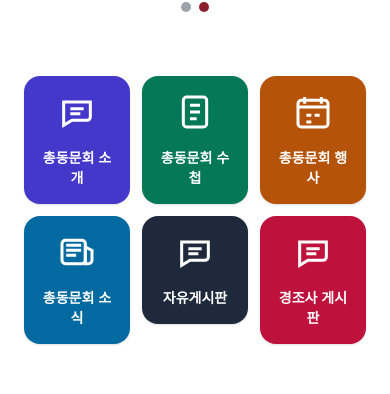
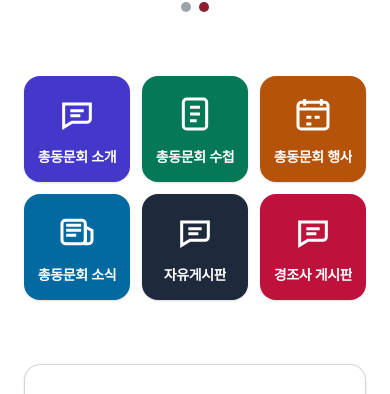
Before and after one commit to ginishuh/sogecon-app, a Next.js app in the folder apps/web/: page / in a window 390 px wide. Shown: the part 341-735 px from the top of the page. Built offline with nearby package versions, Linux system fonts and the light colour scheme; no server answers; a web font is replaced by a local one.

Commit message:
feat(web): quick actions — prevent wrap; tighter inner padding
- Label single-line (truncate/nowrap, tracking-tight)
- Reduced inner padding (px-3 md:px-4)

```diff
--- a/apps/web/app/globals.css
+++ b/apps/web/app/globals.css
@@ -297,13 +297,13 @@ a:focus-visible { outline: none; text-decoration: underline; }
   .home-quick-actions__grid { @apply grid grid-cols-3 gap-3 md:gap-4 lg:grid-cols-6; }
 
   .home-quick-actions__item {
-    @apply flex flex-col items-center justify-center gap-2 rounded-2xl p-4 text-center shadow-sm transition hover:-translate-y-0.5 hover:shadow-soft focus-visible:ring-4 focus-visible:ring-brand-accent;
+    @apply flex flex-col items-center justify-center gap-2 rounded-2xl px-3 py-4 text-center shadow-sm transition hover:-translate-y-0.5 hover:shadow-soft focus-visible:ring-4 focus-visible:ring-brand-accent md:px-4;
     aspect-ratio: 1 / 1; /* 정사각형 카드 */
   }
 
   .home-quick-actions__icon { @apply mb-2 inline-flex h-10 w-10 items-center justify-center text-white; }
 
-  .home-quick-actions__label { @apply font-menu text-sm font-semibold md:text-base; }
+  .home-quick-actions__label { @apply font-menu text-sm font-semibold tracking-tight leading-none md:text-base truncate whitespace-nowrap max-w-full; }
 
   .home-quick-actions__desc { @apply hidden; }
 }
```
Also changed, not shown: 2 other files (tests, documents, lock files or other folders).
